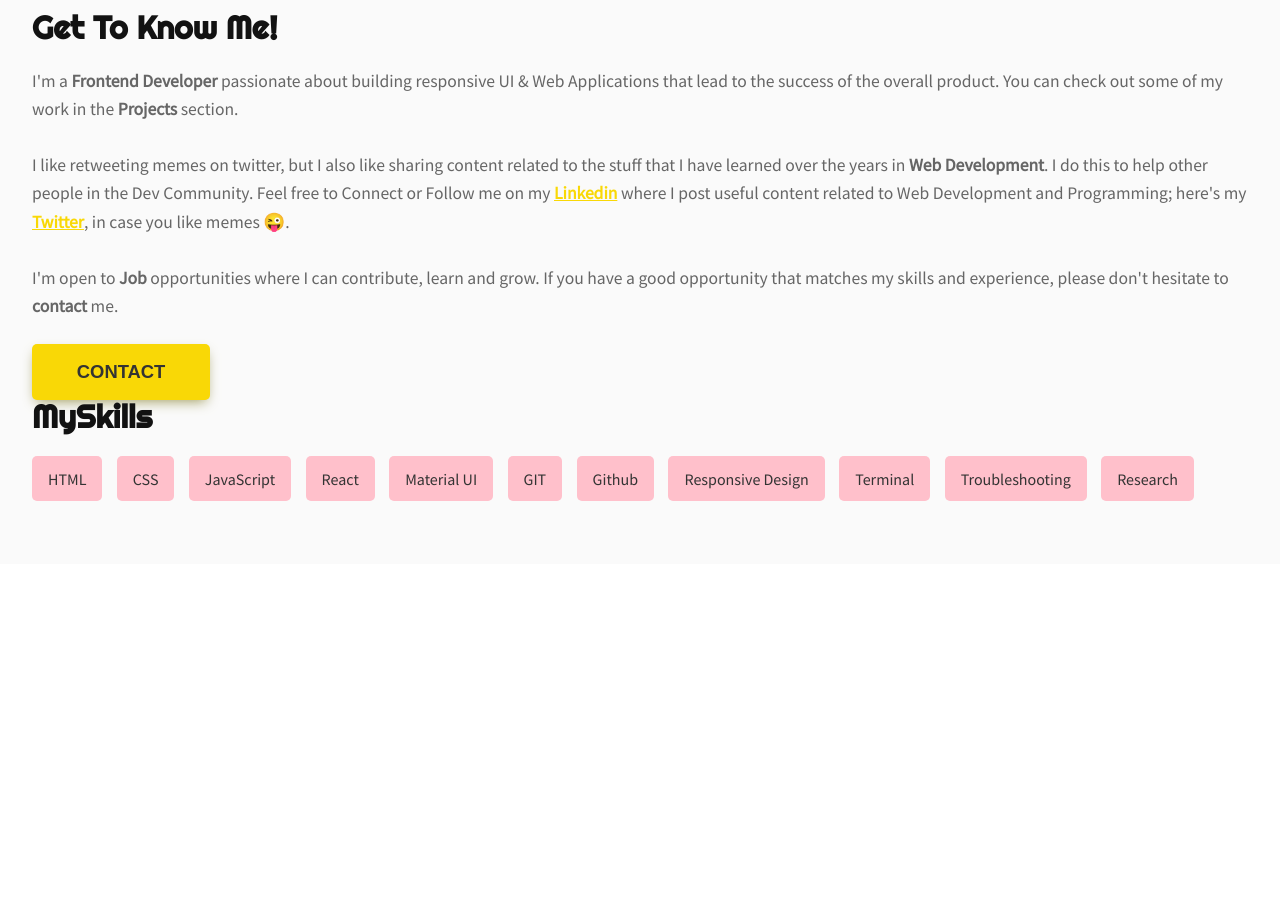
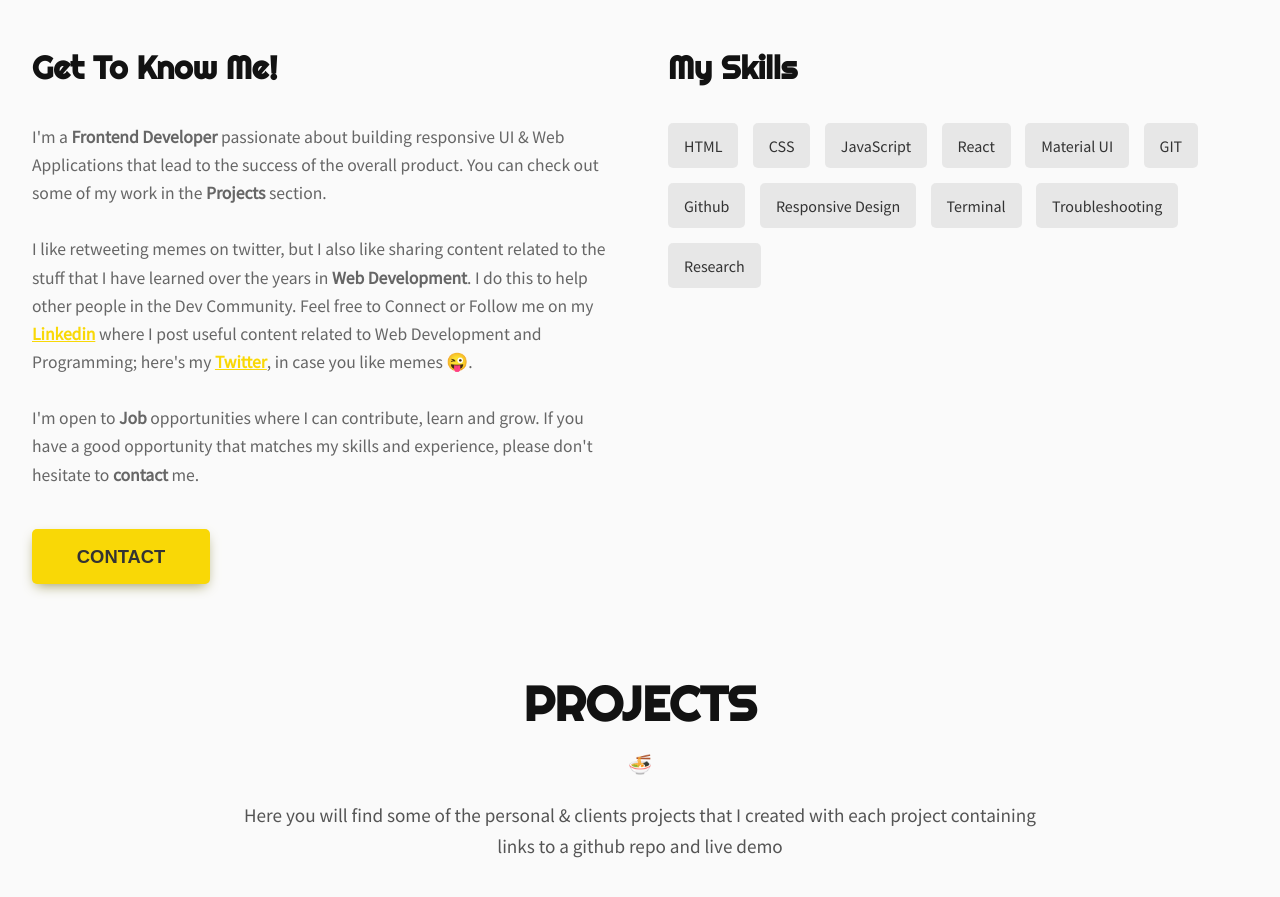
Before and after one commit to AlexOla-NG/Projects, a React (Create React App) app in the folder react-project/: page / in a window 1280 px wide. Shown: the part 1160-2057 px from the top of the page. Before the commit the page ends 1724 px from the top, so only its background shows below. Built offline with nearby package versions, Linux system fonts and the light colour scheme.

Commit message:
update: finished styling About component stopped: render Tags in SingleProject component

```diff
--- a/react-project/src/portfolio-page/components/App.js
+++ b/react-project/src/portfolio-page/components/App.js
@@ -2,6 +2,7 @@ import React from "react";
 import Navbar from "./header/Navbar";
 import HomeHero from "./hero/HomeHero";
 import About from "./about/About";
+import Projects from "./projects/Projects";
 
 const App = () => {
   return (
@@ -9,6 +10,7 @@ const App = () => {
       <Navbar />
       <HomeHero />
       <About />
+      <Projects />
     </div>
   );
 };
--- a/react-project/src/portfolio-page/components/about/ReusableHeader.js
+++ b/react-project/src/portfolio-page/components/ReusableHeader.js
@@ -1,5 +1,5 @@
 import React from "react";
-import getEmoji from "../../helpers";
+import getEmoji from "../helpers";
 
 // STUB: reusable component to hold header & paragraph text
 
--- a/react-project/src/portfolio-page/components/about/About.js
+++ b/react-project/src/portfolio-page/components/about/About.js
@@ -1,12 +1,8 @@
 import React from "react";
 import "./about.css";
-import ReusableHeader from "./ReusableHeader";
+import ReusableHeader from "../ReusableHeader";
 import MoreInfo from "./MoreInfo";
 import MySkills from "./MySkills";
-
-// TODO: stopped here
-// set div display to grid
-// adjust layout accordingly
 
 const About = () => {
   return (
--- a/react-project/src/portfolio-page/components/about/MySkills.js
+++ b/react-project/src/portfolio-page/components/about/MySkills.js
@@ -22,7 +22,7 @@ const MySkills = () => {
 
   return (
     <article className="more-info-wrapper">
-      <h3>MySkills</h3>
+      <h3>My Skills</h3>
       <div className="skills-wrapper">{getSkills()}</div>
     </article>
   );
--- a/react-project/src/portfolio-page/components/about/about.css
+++ b/react-project/src/portfolio-page/components/about/about.css
@@ -8,21 +8,21 @@
 }
 
 .about-section-wrapper > div {
-  display: flex;
-  flex-wrap: wrap;
-  justify-content: space-between;
-  align-items: center;
+  display: grid;
+  gap: 3.5rem;
+  grid-template-columns: repeat(auto-fit, minmax(200px, 1fr));
+  margin-top: 40px;
 }
 
 .more-info-wrapper h3 {
   font-size: var(--fs-h3);
-  padding: 0 0 24px;
+  padding: 0 0 40px;
 }
 
 .more-info-wrapper p {
   color: var(--gray-40);
   font-size: var(--fs-body2);
-  padding: 0 0 24px;
+  padding: 0 0 40px;
 }
 
 .more-info-wrapper p > a {
@@ -34,12 +34,10 @@
 .skills-wrapper {
   display: flex;
   flex-wrap: wrap;
-  justify-content: space-between;
-  align-items: center;
 }
 
 .skills-wrapper span {
-  background-color: pink;
+  background-color: var(--dusty-gray);
   border-radius: var(--br-300);
   margin: auto 0.9rem 0.9rem 0;
   padding: 0.8rem 1rem;
--- a/react-project/src/portfolio-page/components/header/Navbar.js
+++ b/react-project/src/portfolio-page/components/header/Navbar.js
@@ -2,9 +2,6 @@ import React from "react";
 import "./navbar.css";
 import Avatar from "./Avatar";
 import NavLinks from "./NavLinks";
-
-// TODO: stopped here
-// build navbar component
 
 const Navbar = () => {
   return (
--- /dev/null
+++ b/react-project/src/portfolio-page/components/projects/Projects.js
@@ -0,0 +1,29 @@
+import React from "react";
+import "../about/about.css";
+import ReusableHeader from "../ReusableHeader";
+
+// TODO: for project description
+// add screenshot of project
+// reference skills used
+// short description
+// add resume link to about section
+
+const Projects = () => {
+  const projectProps = {
+    header: "projects",
+    paragraph:
+      "Here you will find some of the personal & clients projects that I created with each project containing links to a github repo and live demo",
+  };
+
+  return (
+    <section className="about-section-wrapper" id="projects">
+      <ReusableHeader {...projectProps} />
+      <div>
+        {/* <MoreInfo />
+        <MySkills /> */}
+      </div>
+    </section>
+  );
+};
+
+export default Projects;
--- a/react-project/src/portfolio-page/helpers.js
+++ b/react-project/src/portfolio-page/helpers.js
@@ -3,7 +3,6 @@ const emojis = [
   "😃",
   "😀",
   "😊",
-  "☺",
   "😉",
   "😍",
   "😘",
@@ -22,25 +21,14 @@ const emojis = [
   "😣",
   "😢",
   "😂",
-  "😭",
-  "😪",
-  "😥",
-  "😰",
   "😅",
-  "😓",
-  "😩",
-  "😫",
-  "😨",
   "😱",
   "😠",
-  "😡",
-  "😤",
   "😖",
   "😆",
   "😋",
   "😷",
   "😎",
-  "😴",
   "😵",
   "😲",
   "😟",
@@ -172,7 +160,6 @@ const emojis = [
   "💜",
   "💚",
   "❤",
-  "💔",
   "💗",
   "💓",
   "💕",
@@ -181,7 +168,6 @@ const emojis = [
   "💘",
   "💌",
   "💋",
-  "💍",
   "💎",
   "👤",
   "👥",
@@ -343,11 +329,7 @@ const emojis = [
   "📺",
   "📻",
   "🔊",
-  "🔉",
-  "🔈",
-  "🔇",
   "🔔",
-  "🔕",
   "📢",
   "📣",
   "⏳",
@@ -407,8 +389,6 @@ const emojis = [
   "📃",
   "📑",
   "📊",
-  "📈",
-  "📉",
   "📜",
   "📋",
   "📅",
@@ -624,102 +604,15 @@ const emojis = [
   "🎪",
   "🎭",
   "📍",
-  "🚩",
-  "⬆",
-  "⬇",
-  "⬅",
-  "➡",
-  "🔠",
-  "🔡",
-  "🔤",
-  "↗",
-  "↖",
-  "↘",
-  "↙",
-  "↔",
-  "↕",
   "🔄",
-  "◀",
-  "▶",
-  "🔼",
-  "🔽",
-  "↩",
-  "↪",
-  "ℹ",
-  "⏪",
-  "⏩",
-  "⏫",
-  "⏬",
-  "⤵",
-  "⤴",
   "🆗",
-  "🔀",
-  "🔁",
-  "🔂",
-  "🆕",
-  "🆙",
-  "🆒",
-  "🆓",
   "🆖",
-  "📶",
-  "🎦",
   "🈁",
-  "🈯",
-  "🈳",
-  "🈵",
-  "🈴",
-  "🈲",
-  "🉐",
-  "🈹",
-  "🈺",
-  "🈶",
-  "🈚",
-  "🚻",
-  "🚹",
-  "🚺",
-  "🚼",
-  "🚾",
-  "🚰",
-  "🚮",
-  "🅿",
-  "♿",
-  "🚭",
-  "🈷",
-  "🈸",
-  "🈂",
-  "Ⓜ",
-  "🛂",
-  "🛄",
-  "🛅",
-  "🛃",
-  "🉑",
-  "㊙",
-  "㊗",
-  "🆑",
-  "🆘",
-  "🆔",
-  "🚫",
-  "🔞",
-  "📵",
-  "🚯",
-  "🚱",
-  "🚳",
-  "🚷",
-  "🚸",
-  "⛔",
   "✳",
   "❇",
-  "❎",
   "✅",
   "✴",
   "💟",
-  "🆚",
-  "📳",
-  "📴",
-  "🅰",
-  "🅱",
-  "🆎",
-  "🅾",
   "💠",
   "➿",
   "♻",
@@ -737,55 +630,6 @@ const emojis = [
   "♓",
   "⛎",
   "🔯",
-  "🏧",
-  "💹",
-  "💲",
-  "💱",
-  "©",
-  "®",
-  "™",
-  "〽",
-  "〰",
-  "🔝",
-  "🔚",
-  "🔙",
-  "🔛",
-  "🔜",
-  "❌",
-  "⭕",
-  "❗",
-  "❓",
-  "❕",
-  "❔",
-  "🔃",
-  "🕛",
-  "🕧",
-  "🕐",
-  "🕜",
-  "🕑",
-  "🕝",
-  "🕒",
-  "🕞",
-  "🕓",
-  "🕟",
-  "🕔",
-  "🕠",
-  "🕕",
-  "🕖",
-  "🕗",
-  "🕘",
-  "🕙",
-  "🕚",
-  "🕡",
-  "🕢",
-  "🕣",
-  "🕤",
-  "🕥",
-  "🕦",
-  "✖",
-  "➕",
-  "➖",
-  "➗",
   "♠",
   "♥",
   "♣",
@@ -798,26 +642,6 @@ const emojis = [
   "🔗",
   "➰",
   "🔱",
-  "🔲",
-  "🔳",
-  "◼",
-  "◻",
-  "◾",
-  "◽",
-  "▪",
-  "▫",
-  "🔺",
-  "⬜",
-  "⬛",
-  "⚫",
-  "⚪",
-  "🔴",
-  "🔵",
-  "🔻",
-  "🔶",
-  "🔷",
-  "🔸",
-  "🔹",
 ];
 
 const getEmoji = () => {
--- a/react-project/src/portfolio-page/index.css
+++ b/react-project/src/portfolio-page/index.css
@@ -6,6 +6,7 @@
   --black: hsl(0, 0%, 7%);
   --dark-blue: hsl(233, 26%, 24%);
   --davy-gray: hsl(0, 0%, 33%);
+  --dusty-gray: hsla(0, 0%, 60%, 0.2);
   --gray-40: hsl(0, 0%, 40%);
   --light-gray: hsl(0, 0%, 98%);
   --white: hsl(0, 0%, 100%);
```
Also changed, not shown: react-project/src/portfolio-page/components/projects/SingleProject.js (added, +35 -0 lines), react-project/src/portfolio-page/assests/shortlyScreenshot.png (added).
